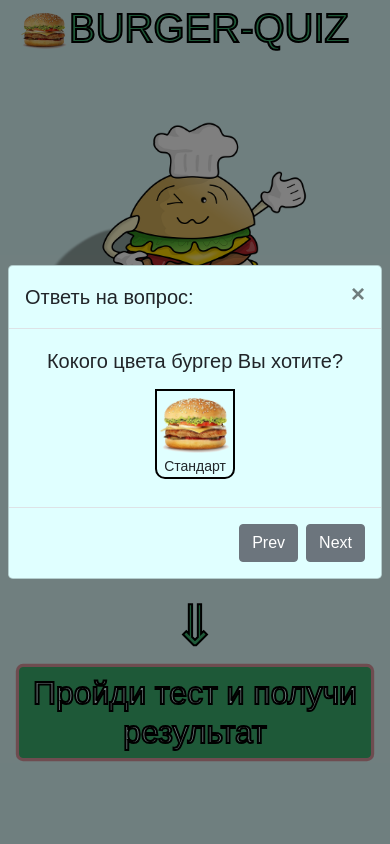
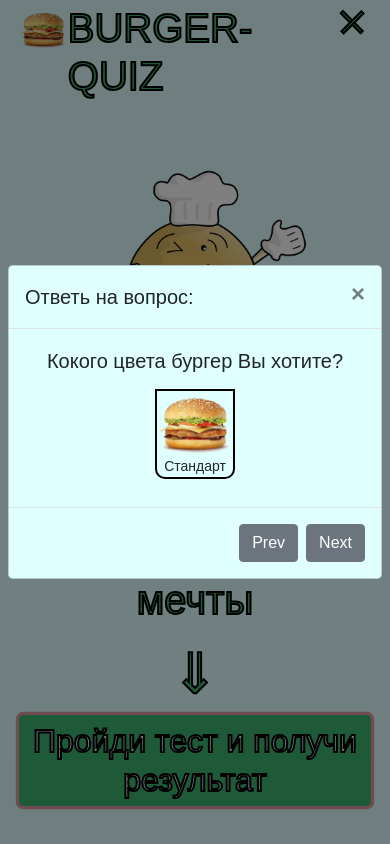
Before and after one commit to YanOrlovShatskykh/quiz, a plain HTML site: page index.html in a window 390 px wide. Both pictures are taken after a click on the button "Пройди тест и получи результат". Drawn offline with Linux system fonts and the light colour scheme.

Commit message:
Marked up burger in index.html and made style for it, made showing of burger and closing modal window by overlay in script.js

```diff
--- a/index.html
+++ b/index.html
@@ -16,12 +16,17 @@
     <div class="container">
       <div class="row">
         <div class="col">
-          <div class="d-flex justify-content-between p-1 p-sm-2 p-md-3">
+          <div class="aligh-items-center d-flex justify-content-between p-1 p-sm-2 p-md-3">
             <div class="logo d-flex">
               <div class="logo-img"></div>
               <span class="logo-text h1">BURGER-QUIZ</span>
             </div>
             <h1 class="contacts d-none d-md-block">GLO Academy</h1>
+            <div class="burger" id="burger">
+              <span></span>
+              <span></span>
+              <span></span>
+            </div>
           </div>
         </div>
       </div>
--- a/script/script.js
+++ b/script/script.js
@@ -3,19 +3,56 @@ document.addEventListener('DOMContentLoaded', () => {
 
   const btnOpenModal = document.getElementById('btnOpenModal');
   const modalBlock = document.getElementById('modalBlock');
+  const modalWrap = document.querySelector('.modal');
   const closeModal = document.getElementById('closeModal');
   const questionTitle = document.getElementById('question');
   const formAnswers = document.getElementById('formAnswers');
   const imgPath = './image/burger.png';
   const burgName = 'Стандарт';
+  const burgerBtn = document.getElementById('burger');
 
-  btnOpenModal.addEventListener('click', () => {
+  let clientWidth = document.documentElement.clientWidth;
+
+  if(clientWidth < 768) {
+    burgerBtn.style.display = 'flex';
+  } else {
+    burgerBtn.style.display = 'none';
+  }
+
+  window.addEventListener('resize', () => {
+    clientWidth = document.documentElement.clientWidth;
+
+    if(clientWidth < 768) {
+      burgerBtn.style.display = 'flex';
+    } else {
+      burgerBtn.style.display = 'none';
+    }
+  });
+
+  const modalClose = () => {
+    modalBlock.classList.remove('d-block');
+    burgerBtn.classList.remove('active');
+    closeModal.removeEventListener('click', modalClose);
+  };
+
+  const modalClassCheck = event => {
+    const target = event.target;
+
+    if(!target.closest('.modal-dialog') &&
+      !target.closest('.burger') &&
+      !target.closest('#btnOpenModal')) {
+      modalClose();
+      document.removeEventListener('click', modalClassCheck);
+    }
+    closeModal.addEventListener('click', modalClose);
+  };
+
+  const openModal = () => {
+    burgerBtn.classList.add('active');
     modalBlock.classList.add('d-block');
-    closeModal.addEventListener('click', () => {
-      modalBlock.classList.remove('d-block');
-    });
+    document.addEventListener('click', modalClassCheck);
     playTest();
-  });
+  };
 
   const playTest = () => {
     const renderQuestions = () => {
@@ -32,4 +69,45 @@ document.addEventListener('DOMContentLoaded', () => {
     };
     renderQuestions();
   };
+
+  btnOpenModal.addEventListener('click', openModal);
+
+  burgerBtn.addEventListener('click', openModal);
+
+  modalWrap.addEventListener('click', closeModal);
+
+
+
+
+
+
+
+
+
+
+
+
+
+
+
+
+
+
+
+
+
+
+
+
+
+
+
+
+
+
+
+
+
+
+
 });
--- a/style/style.css
+++ b/style/style.css
@@ -96,3 +96,33 @@ label span {
     -webkit-text-stroke-width: 2px;
     -webkit-text-stroke-color: black;
 }
+
+.burger {
+    width: 30px;
+    height: 30px;
+    display: flex;
+    flex-direction: column;
+    justify-content: space-between;
+    cursor: pointer;
+}
+
+.burger span {
+    display: block;
+    width: 30px;
+    height: 5px;
+    background-color: #3CB371;
+    border: 2px solid #000000;
+    transition: all 0.3s;
+}
+
+.burger.active span:nth-child(1) {
+    transform: rotate(45deg) translate(8px, 14px);
+}
+
+.burger.active span:nth-child(2) {
+    opacity: 0;
+}
+
+.burger.active span:nth-child(3) {
+    transform: rotate(-45deg) translate(4px, -9px);
+}
```
